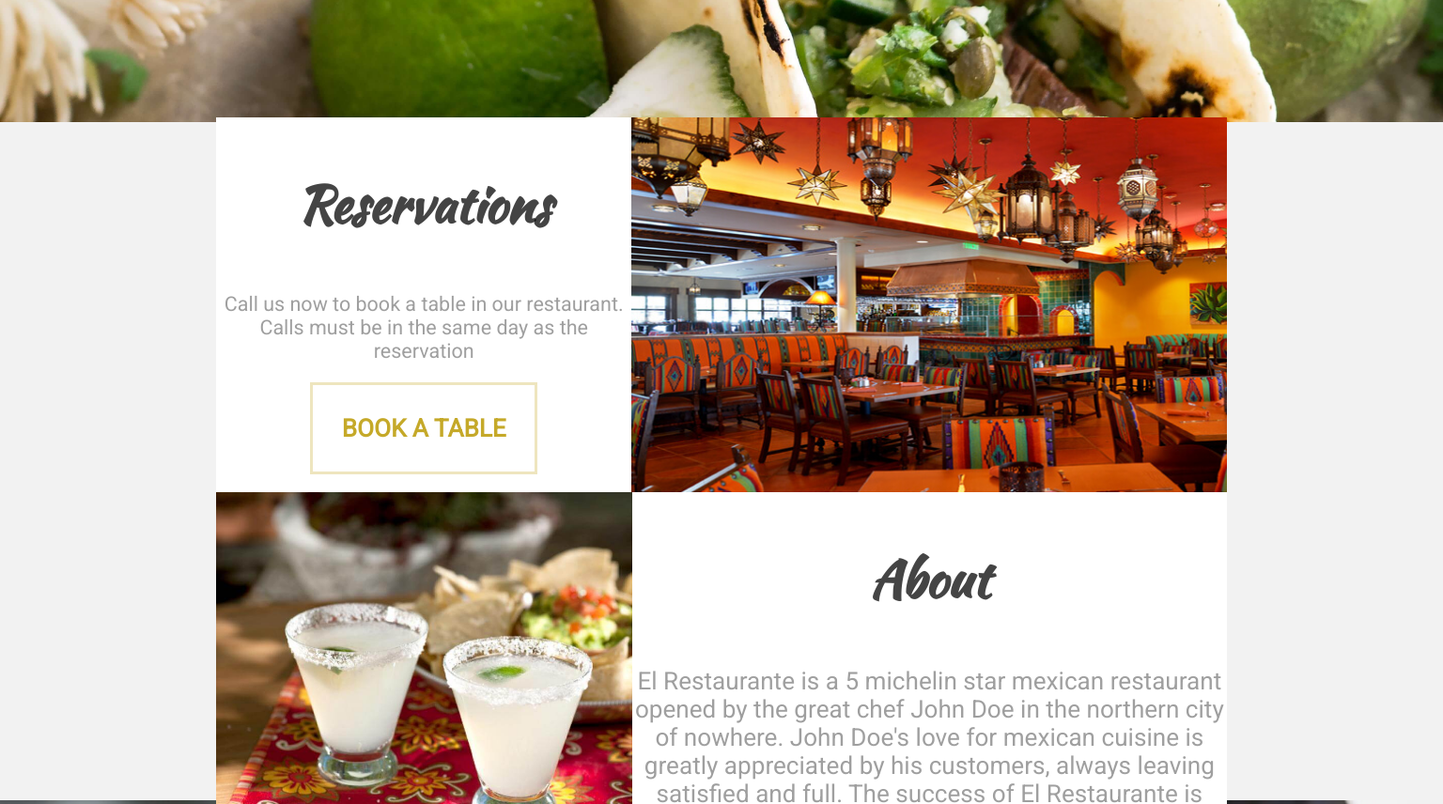
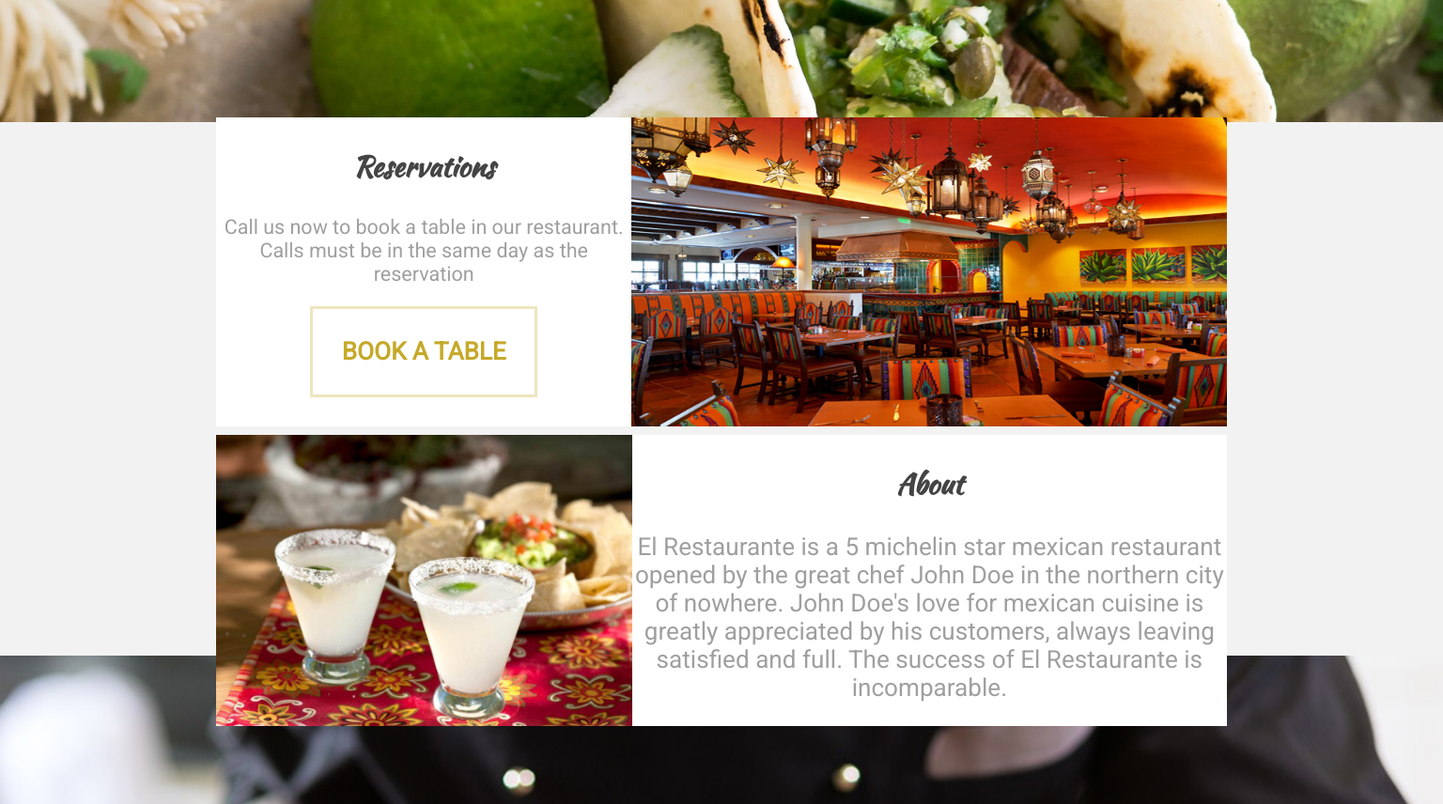
Before and after one commit to nelup20/el-restaurante, a website: page public/index.html in a window 1536 px wide. Shown: the part 520-1376 px from the top of the page at 94% size. Drawn offline with Linux system fonts and the light colour scheme.

Commit message:
Changed some more css for 1440px

```diff
--- a/public/assets/css/index.css
+++ b/public/assets/css/index.css
@@ -408,18 +408,27 @@
     }
 }
 @media (min-width: 1440px){
+    .aboutPart h3{
+        font-size: 30px
+    }
+    .reservationPart h3{
+        font-size: 30px
+    }
+    .reservAndAbout{
+        height: 37vw
+    }
     .reservationPart{
         top: 42vw
     }
     .aboutPart{
-        top: 68vw
+        top: 64vw
     }
     #firstTwoSpecialities{
-        top: 143vw;
+        top: 135vw;
 
     }
     #lastTwoSpecialities{
-        top: 155vw;
+        top: 147vw;
     }
 }
 @media (min-width: 1920px){
--- a/public/assets/js/index.js
+++ b/public/assets/js/index.js
@@ -8,7 +8,7 @@ window.onload = function(){
     reservePart.style.opacity = 1;
     setTimeout(function(){
         aboutPart.style.opacity = 1;
-    }, 500);
+    }, 700);
 }
 
 function revealReservation(e){
```
